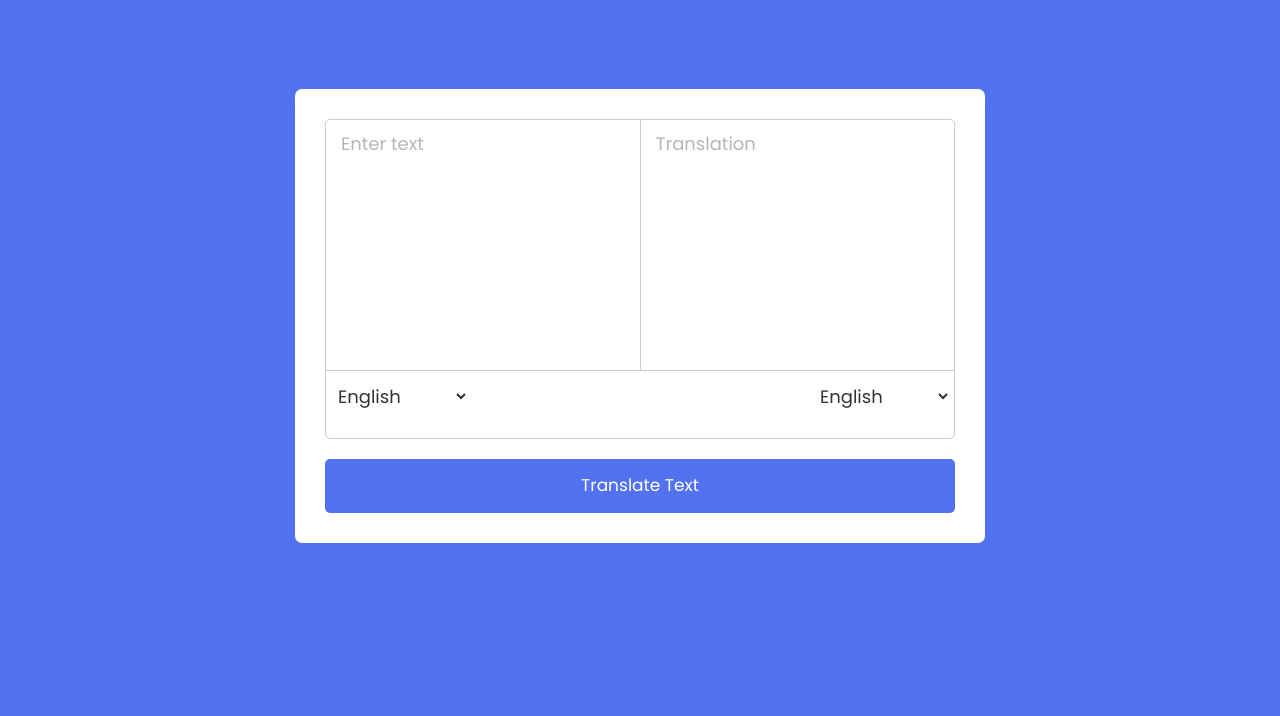
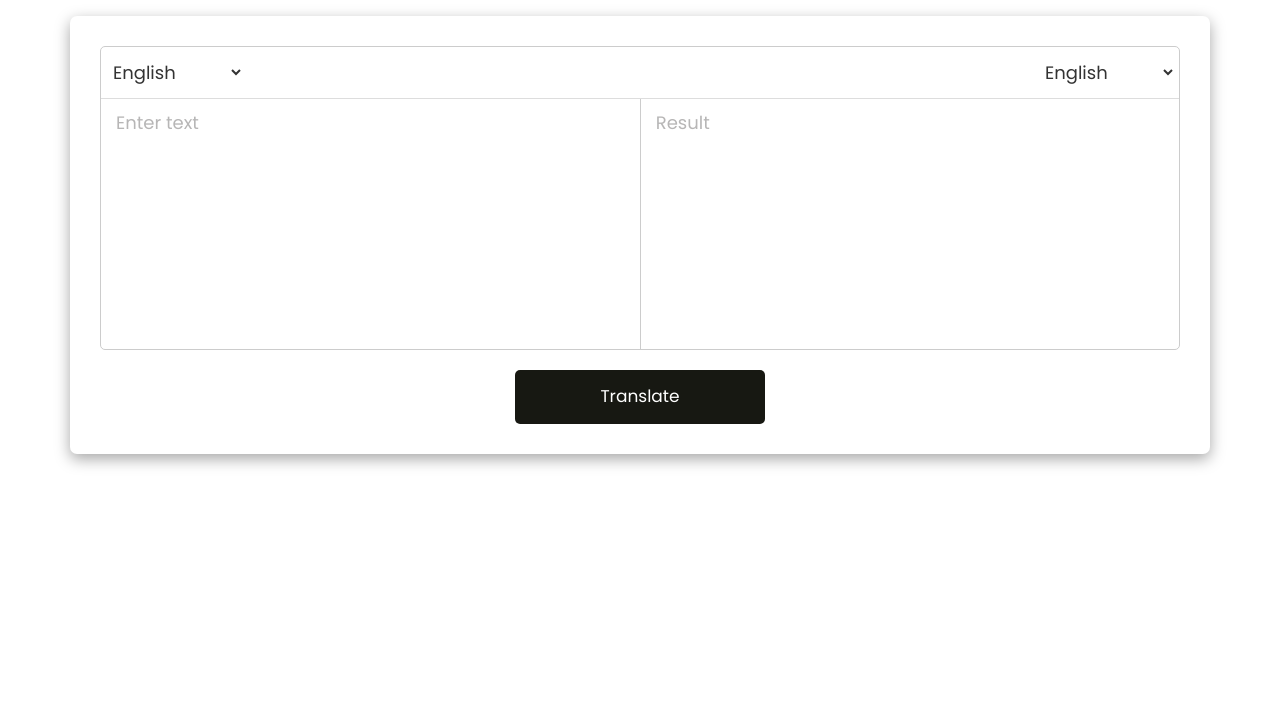
Before and after one commit to nurlanahaydarli/translate_app, a plain HTML site: page index.html in a window 1280 px wide. Shown: the part 84-800 px from the top of the page. Drawn offline with nearby package versions, Linux system fonts and the light colour scheme.

Commit message:
change ui

```diff
--- a/assets/css/style.css
+++ b/assets/css/style.css
@@ -9,18 +9,19 @@
 body{
     display: flex;
     align-items: center;
-    justify-content: center;
+    justify-content: flex-start;
     padding: 0 10px;
     min-height: 100vh;
-    background: #5372F0;
+    flex-direction: column;
+    gap: 20px;
 }
 .container{
-    max-width: 690px;
+    /*max-width: 690px;*/
     width: 100%;
     padding: 30px;
     background: #fff;
     border-radius: 7px;
-    box-shadow: 0 10px 20px rgba(0,0,0,0.01);
+    box-shadow: rgba(0, 0, 0, 0.35) 0px 5px 15px;
 }
 .wrapper{
     border-radius: 5px;
@@ -28,7 +29,7 @@ body{
 }
 .wrapper .text-input{
     display: flex;
-    border-bottom: 1px solid #ccc;
+    /*border-bottom: 1px solid #ccc;*/
 }
 .text-input .to-text{
     border-radius: 0px;
@@ -56,6 +57,8 @@ body{
 .controls{
     list-style: none;
     padding: 12px 15px;
+    margin-bottom: 0;
+    border-bottom: 1px solid #ddd;
 }
 .controls .row .icons{
     width: 38%;
@@ -114,15 +117,19 @@ body{
 }
 .container button{
     width: 100%;
+    max-width: 250px;
     padding: 14px;
     outline: none;
     border: none;
     color: #fff;
     cursor: pointer;
-    margin-top: 20px;
+    margin: 20px auto 0;
     font-size: 17px;
     border-radius: 5px;
-    background: #5372F0;
+    display: flex;
+    justify-content: center;
+    align-items: center;
+    background: rgb(23 24 18);
 }
 
 @media (max-width: 660px){
@@ -155,4 +162,5 @@ body{
 }
 .modal_alert{
     display: none;
+    background-color: rgba(0,0,0,0.5);
 }
--- a/index.html
+++ b/index.html
@@ -11,25 +11,27 @@
     <title>Translator App</title>
 </head>
 <body>
+<h1 class="text-center text-dark my-3">Translate Api</h1>
 <div class="container">
+
     <div class="wrapper">
-        <div class="text-input">
-            <textarea spellcheck="false"  id="source_text" class="from-text" placeholder="Enter text"></textarea>
-            <textarea spellcheck="false" id="target_text" readonly disabled class="to-text" placeholder="Translation"></textarea>
-        </div>
         <ul class="controls">
             <li class="row from">
                 <select class="source_language">
                 </select>
             </li>
-<!--            <li class="exchange"><i class="fas fa-exchange-alt"></i></li>-->
             <li class="row to">
                 <select class="target_language">
                 </select>
             </li>
         </ul>
+        <div class="text-input">
+            <textarea spellcheck="false"  id="source_text" class="from-text" placeholder="Enter text"></textarea>
+            <textarea spellcheck="false" id="target_text" readonly disabled class="to-text" placeholder="Result"></textarea>
+        </div>
+
     </div>
-    <button id="translate_btn">Translate Text</button>
+    <button id="translate_btn">Translate</button>
 </div>
 <!--alert modal-->
 <div class="modal modal_alert fade show" id="exampleModal" tabindex="-1" aria-labelledby="exampleModalLabel"  aria-modal="true">
--- a/index.js
+++ b/index.js
@@ -17,7 +17,7 @@ async function translateGetText() {
     const user_text = source_text.value;
     if(!user_text){
         modal_alert.style.display='block'
-        alert_text.innerText = "Bura boş ola bilməz!!!"
+        alert_text.innerText = "Göndərilən mətn boş ola bilməz!!!"
         return
     }
     if(source_lang ===  target_lang ){
@@ -84,7 +84,7 @@ let lang_names = lang_list.map((item)=>{
     return `
         <option value=${item.code}>${item.name}</option>
     `
-})
+}).join('')
 
 source_language.innerHTML =lang_names
 target_language.innerHTML =lang_names
```
